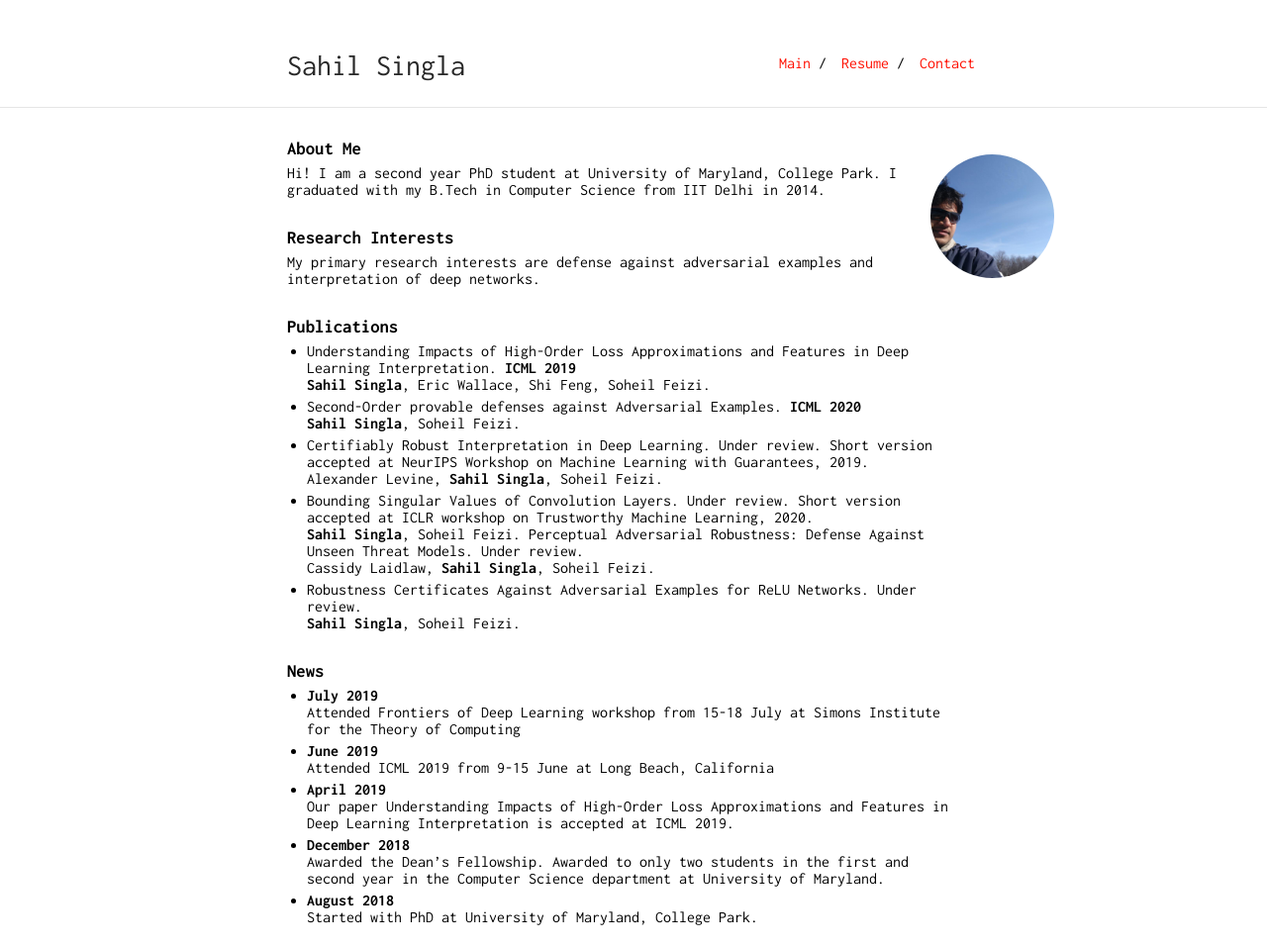
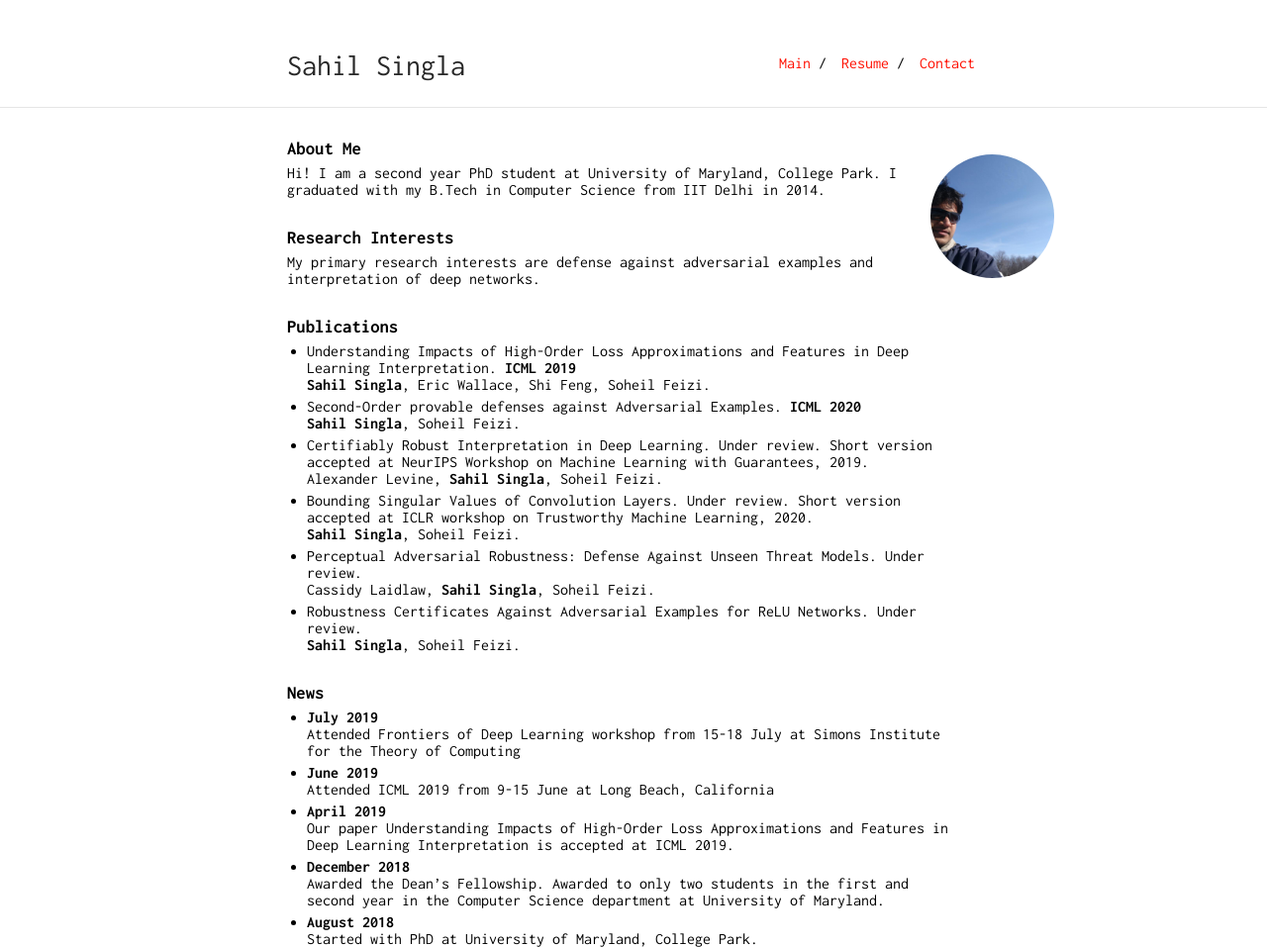
Before and after one commit to singlasahil14/singlasahil14_old, a Jekyll site: the page built from index.md, in a window 1280 px wide. Shown: the whole page at 99% size. Built offline with Jekyll 4.4.1, drawn with Linux system fonts in a browser that asks for light colours; our own code applies the rules of GitHub Pages for plain Markdown files; before the commit the page ends 935 px from its top, so only the background shows below that.

Commit message:
update: NeurIPS 2020

```diff
--- a/index.md
+++ b/index.md
@@ -23,7 +23,7 @@ My primary research interests are defense against adversarial examples and inter
 Alexander Levine, **Sahil Singla**, Soheil Feizi.
 * Bounding Singular Values of Convolution Layers. Under review. Short version accepted at ICLR workshop on Trustworthy Machine Learning, 2020.\\
 **Sahil Singla**, Soheil Feizi.
-Perceptual Adversarial Robustness: Defense Against Unseen Threat Models. Under review.\\
+* Perceptual Adversarial Robustness: Defense Against Unseen Threat Models. Under review.\\
 Cassidy Laidlaw, **Sahil Singla**, Soheil Feizi.
 * Robustness Certificates Against Adversarial Examples for ReLU Networks. Under review.\\
  **Sahil Singla**, Soheil Feizi.
```
